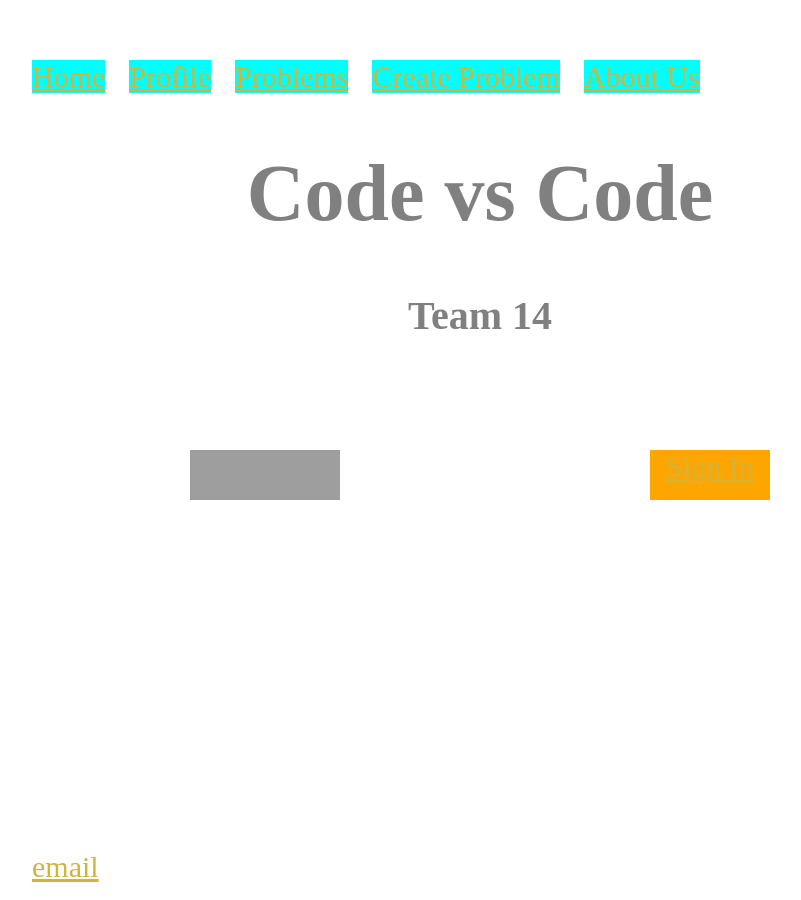
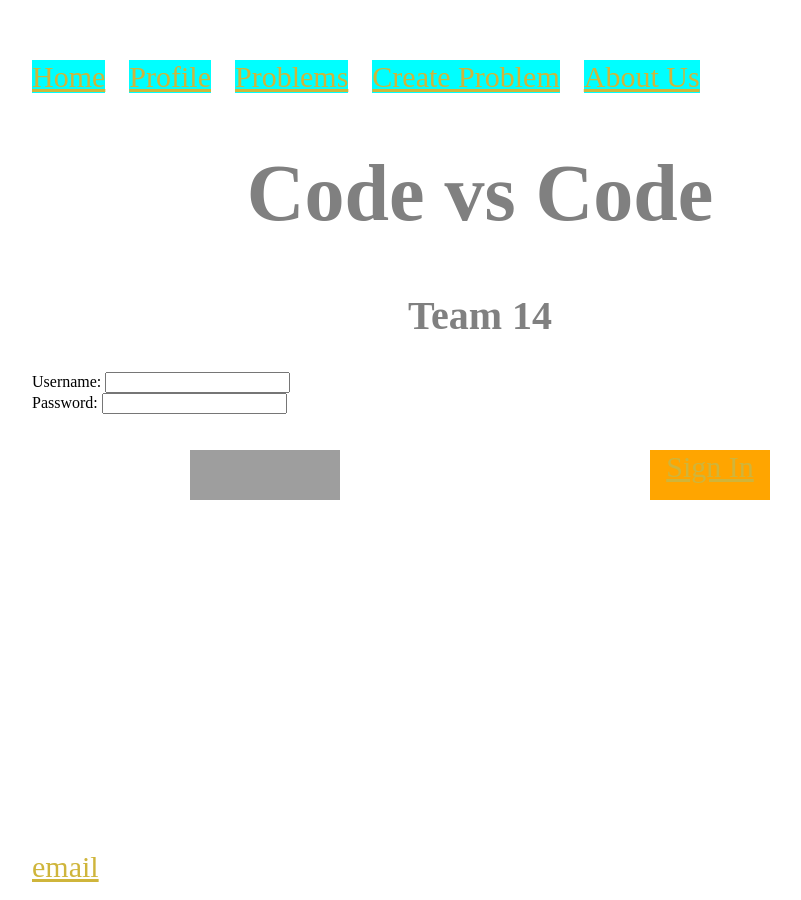
Before and after one commit to rramakrishnan246/rramakrishnan246.github.io, a Jekyll site: the page built from index.html, in a window 1280 px wide. Shown: the whole page, without its empty margins (160-961 px from the left). Built offline with Jekyll 4.4.1, drawn with Linux system fonts in a browser that asks for light colours; grey boxes are pictures that could not be loaded.

Commit message:
Update index.html

```diff
--- a/index.html
+++ b/index.html
@@ -8,11 +8,14 @@ title: Rohan R
 <!--	<head>
 		<link rel="stylesheet" type="text/css" href="/css/index.css">
 	</head>  -->
-
+		<body>
         		<h1 style="color: gray; font-size: 80px; font-family: Charcoal; text-align:center "><strong>Code vs Code</strong></h1>
 				<h2 style="color: gray; font-size: 40px; font-family: Charcoal; text-align:center "> Team 14</h2>
-
-
+			<form action="">
+				Username: <input type="text" name="user"><br>
+				Password: <input type="password" name="password">
+			</form>
+		</body>
 		<a href="https://www.facebook.com">
 			<img src="http://www.codenameone.com/img/blog/facebook-login-blue.png" height="50" width="150" style="position: absolute; top: 450px; left: 350px" />
 		</a>
```
